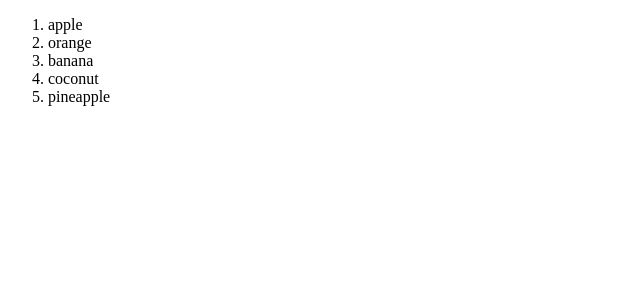
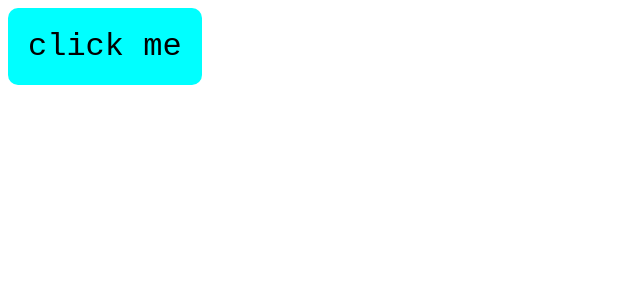
Before and after one commit to Leshan21/learn-react-course, a React (Vite) app: page / in a window 1280 px wide. Shown: the top 300 px of the page, without its empty margins (0-640 px from the left). Built offline with nearby package versions, Linux system fonts and the light colour scheme.

Commit message:
click event handle

```diff
--- a/src/App.jsx
+++ b/src/App.jsx
@@ -8,7 +8,7 @@
 function App() {
   return(
     <>
-      <List/>
+      <Button/>
     </>
 
   );
--- a/src/Button/Button.jsx
+++ b/src/Button/Button.jsx
@@ -1,8 +1,9 @@
 import styles from './Button.module.css'
 
 function Button(){
+    const handleClick = () => console.log("ouch!");
     return(
-        <button className={styles.button}>click me</button>
+        <button className={styles.button} onClick={handleClick}>click me</button>
     );
 }
 
```
